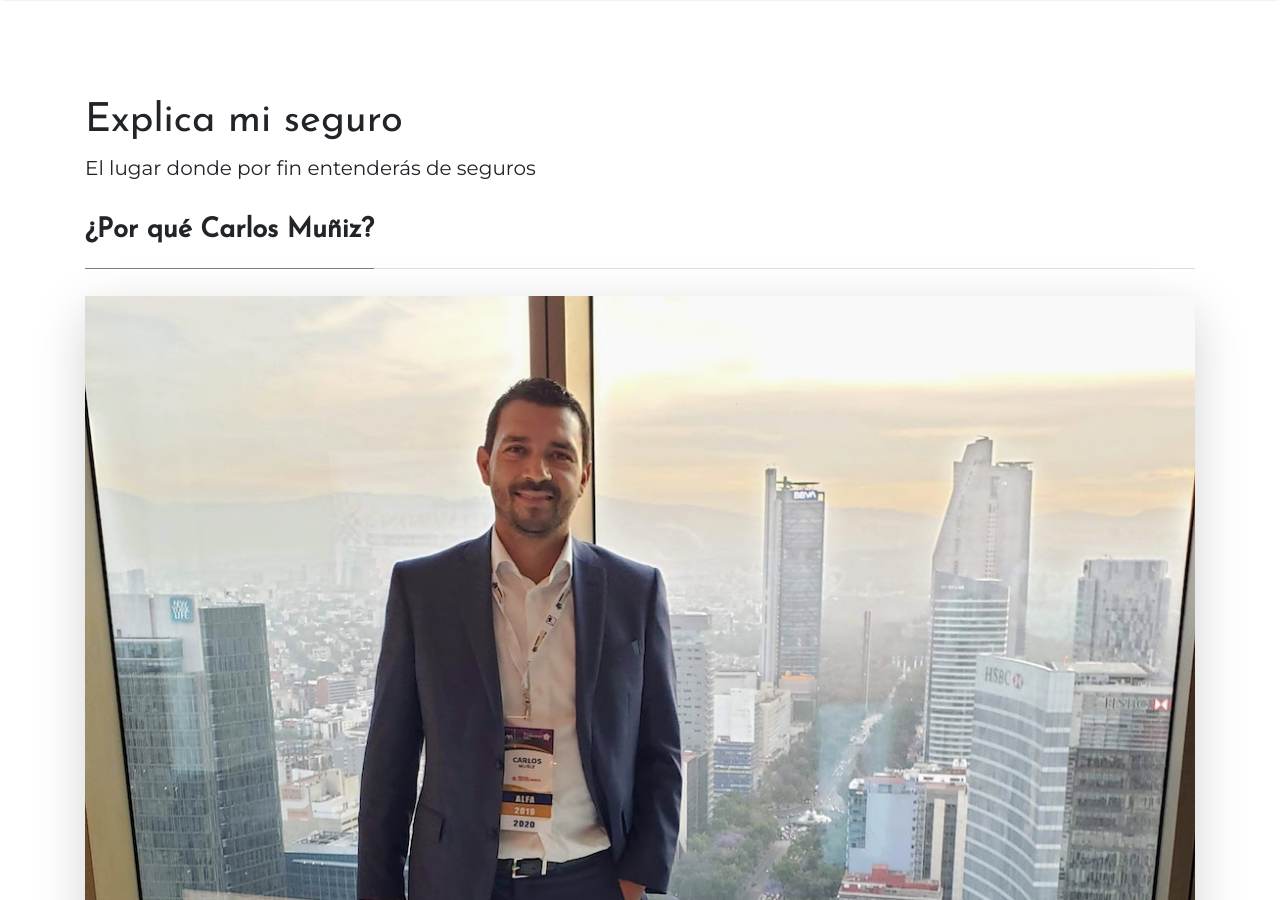
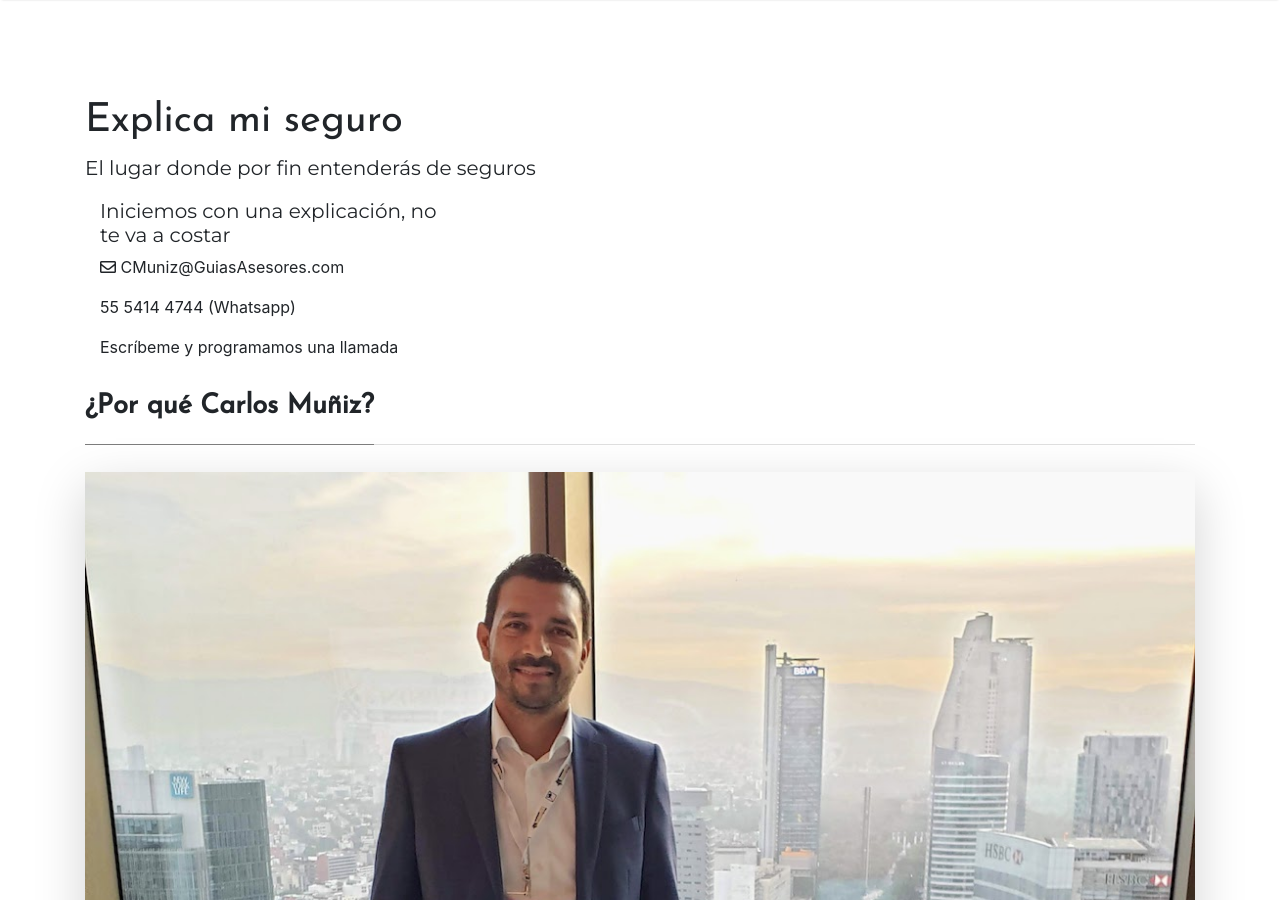
Before and after one commit to blogseguros/blogseguros.github.io, a Jekyll site: the page built from _pages/xqnosotros.md, in a window 1280 px wide and 900 px high. Built offline with Jekyll 4.4.1, drawn with Linux system fonts in a browser that asks for light colours; nearby versions of some CDN libraries.

Commit message:
Update default.html

```diff
--- a/_layouts/default.html
+++ b/_layouts/default.html
@@ -105,6 +105,22 @@
     <p class="lead">
         {{ site.description }}
     </p>
+
+
+<div class="col-md-4">
+
+<div class="sticky-top sticky-top-80">
+<h5>Iniciemos con una explicación, no te va a costar</h5>
+
+<p><i class="far fa-envelope"></i> CMuniz@GuiasAsesores.com</p>
+<p>55 5414 4744 (Whatsapp)</p>
+<p>Escríbeme y programamos una llamada</p>
+
+</div>
+</div>
+
+
+
 </div>
 
 <!-- Content
```
